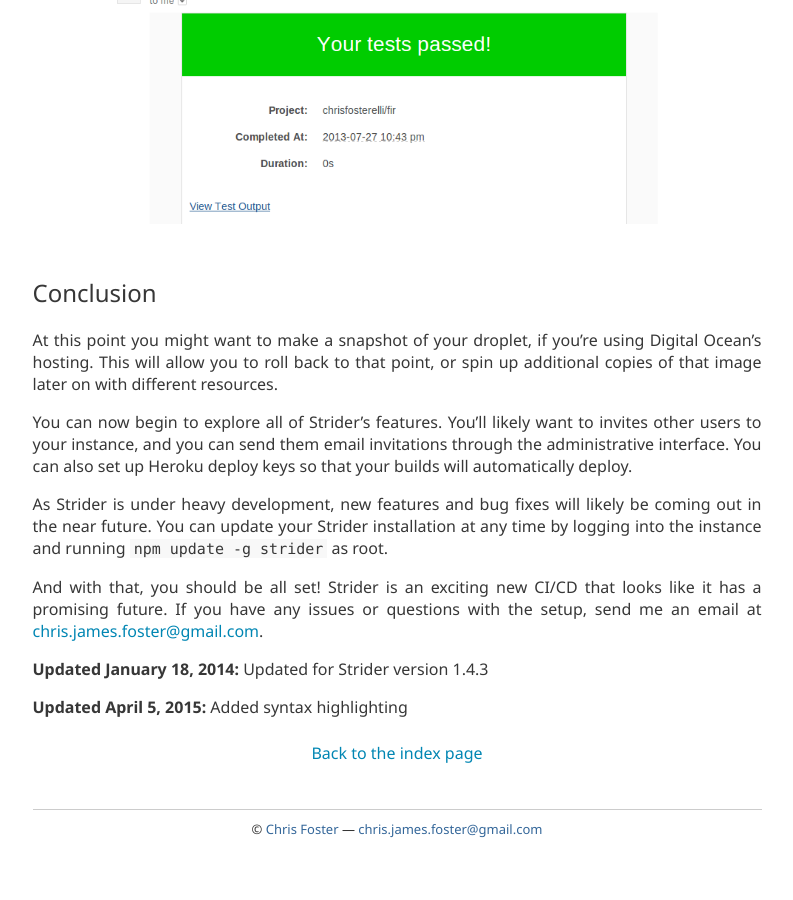
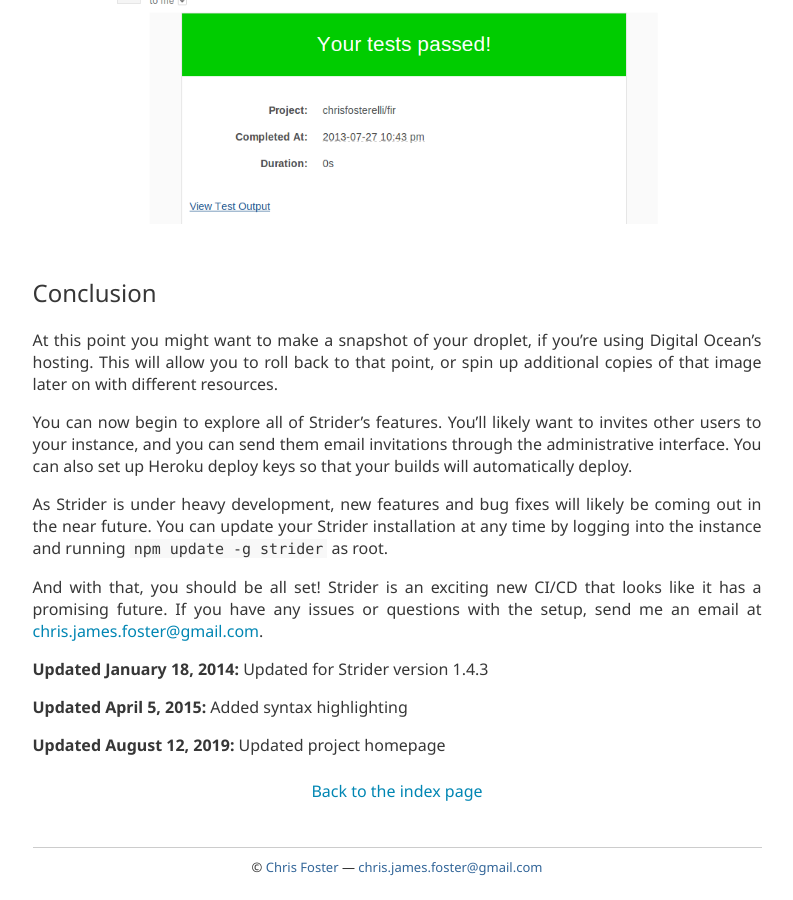
Before and after one commit to chrisfosterelli/chrisfosterelli.github.io, a Jekyll site: the page built from _posts/2013-08-16-creating-a-private-ci-with-strider.md, in a window 1280 px wide and 900 px high, scrolled down 11193 px. Shown: the whole window, without its empty margins (243-1036 px from the left). Built offline with Jekyll 4.4.1, drawn with Linux system fonts in a browser that asks for light colours; before the commit the page ends 12055 px from its top, so only the background shows below that; some of the changed lines change nothing that is shown.

Commit message:
Update post homepage

```diff
--- a/_posts/2013-08-16-creating-a-private-ci-with-strider.md
+++ b/_posts/2013-08-16-creating-a-private-ci-with-strider.md
@@ -3,7 +3,7 @@
 permalink: creating-a-private-ci-with-strider
 title: Creating a private CI with Strider
 ---
-  Continuous integration and deployment servers are vital to the development process. Especially for web applications, being able to immediately test your branches and automatically deploy them is invaluable. [Strider](http://stridercd.com) is a new open-souce continuous deployment suite written in [nodejs](http://nodejs.org). While it is quite new and not without quirks, it features web hooks, email alerts, full [Github](http://github.com) integration, account management, [Heroku](http://heroku.com) deployment, and [Sauce Labs](http://saucelabs.com) integration.
+  Continuous integration and deployment servers are vital to the development process. Especially for web applications, being able to immediately test your branches and automatically deploy them is invaluable. [Strider](https://github.com/Strider-CD/strider) is a new open-souce continuous deployment suite written in [nodejs](http://nodejs.org). While it is quite new and not without quirks, it features web hooks, email alerts, full [Github](http://github.com) integration, account management, [Heroku](http://heroku.com) deployment, and [Sauce Labs](http://saucelabs.com) integration.
 
   This article is a quick tutorial on how to set up your own in-house installation of Strider on a [Digital Ocean](http://digitalocean.com) VPS as low as $5/month.
 
@@ -372,3 +372,5 @@
 __Updated January 18, 2014:__ Updated for Strider version 1.4.3
 
 __Updated April 5, 2015:__ Added syntax highlighting
+
+__Updated August 12, 2019:__ Updated project homepage
```
